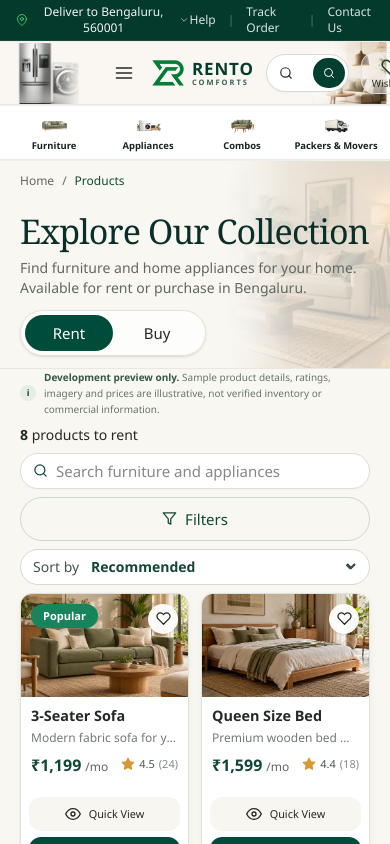
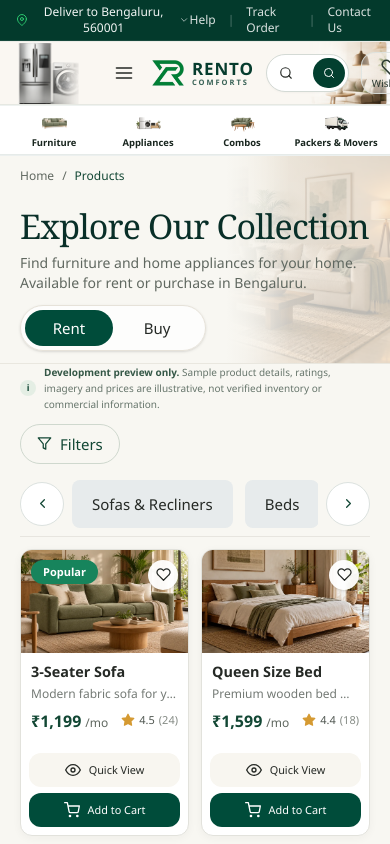
Before and after one commit to Yashwanth1228/Rento-Comforts, a Next.js app: page /products in a window 390 px wide. Shown: the top 844 px of the page. Built offline with nearby package versions, Linux system fonts and the light colour scheme.

Commit message:
filter menu changes

```diff
--- a/app/globals.css
+++ b/app/globals.css
@@ -828,7 +828,7 @@ button:focus-visible, a:focus-visible, input:focus-visible { outline: 3px solid
 .cart-action__count { position: absolute; top: -7px; right: -10px; min-width: 17px; height: 17px; display: inline-flex; align-items: center; justify-content: center; padding-inline: 3px; border-radius: 999px; background: var(--brand-green); color: #fff; font-size: .58rem; font-weight: 750; line-height: 1; }
 .menu-toggle, .mobile-search-toggle { display: none; }
 .category-navigation { position: relative; z-index: 65; background: rgb(255 255 255 / 76%); border-top: 1px solid rgb(18 71 52 / 7%); border-bottom: 1px solid rgb(18 71 52 / 10%); }
-.category-navigation__inner { min-height: 62px; display: flex; align-items: stretch; justify-content: center; gap: clamp(15px, 3vw, 50px); }
+.category-navigation__inner { min-height: 54px; display: flex; align-items: stretch; justify-content: center; gap: clamp(15px, 3vw, 50px); }
 .category-navigation__tab { position: relative; min-width: 170px; display: flex; align-items: center; justify-content: center; gap: 13px; padding: 0 15px; border: 0; border-radius: 13px 13px 0 0; background: transparent; color: #18251e; cursor: pointer; font-size: .86rem; font-weight: 730; transition: background-color 150ms ease, color 150ms ease; }
 .category-navigation__image { width: 38px; height: 30px; flex: 0 0 38px; object-fit: contain; }
 .category-navigation__chevron { width: 15px; height: 15px; transition: transform 150ms ease; }
@@ -890,7 +890,7 @@ button:focus-visible, a:focus-visible, input:focus-visible { outline: 3px solid
   .menu-toggle { grid-column: 5; width: 40px; height: 42px; display: inline-grid; place-items: center; border: 0; background: transparent; color: var(--deep-forest); cursor: pointer; }
   .menu-toggle svg { width: 22px; height: 22px; }
   .mobile-search-toggle { display: none; }
-  .category-navigation__inner { min-height: 56px; justify-content: center; gap: 6px; }
+  .category-navigation__inner { min-height: 50px; justify-content: center; gap: 6px; }
   .category-navigation__tab { min-width: 0; flex: 1; gap: 9px; font-size: .8rem; }
   .mega-menu { width: min(100% - 44px, 900px); }
   .mega-menu__groups { grid-template-columns: repeat(3, minmax(0, 1fr)); }
@@ -937,7 +937,7 @@ button:focus-visible, a:focus-visible, input:focus-visible { outline: 3px solid
   .header-actions button, .header-actions a { width: 31px; min-height: 38px; }
   .header-actions svg { width: 19px; height: 19px; }
   .menu-toggle { grid-area: toggle; width: 34px; height: 38px; }
-  .category-navigation__inner { width: 100%; min-height: 53px; gap: 2px; padding-inline: 8px; }
+  .category-navigation__inner { width: 100%; min-height: 48px; gap: 2px; padding-inline: 8px; }
   .category-navigation__tab { flex-direction: column; gap: 2px; padding: 4px 2px; font-size: .59rem; line-height: 1.15; }
   .category-navigation__image { width: 25px; height: 19px; flex-basis: 25px; }
   .category-navigation__chevron { display: none; }
@@ -1485,6 +1485,8 @@ button:focus-visible, a:focus-visible, input:focus-visible { outline: 3px solid
   .catalogue-product-grid--filters-shown { grid-template-columns: repeat(3, minmax(0, 1fr)) !important; }
   .catalogue-product-grid--filters-hidden { grid-template-columns: repeat(4, minmax(0, 1fr)) !important; }
 }
+.catalogue-subcategory-scroll { scrollbar-width: none; -ms-overflow-style: none; }
+.catalogue-subcategory-scroll::-webkit-scrollbar { display: none; }
 
 /* Keep the complete three-layer site navigation together while scrolling. */
 .site-header {
--- a/components/product-catalogue.jsx
+++ b/components/product-catalogue.jsx
@@ -3,7 +3,7 @@
 import { useEffect, useMemo, useRef, useState } from "react";
 import Image from "next/image";
 import Link from "next/link";
-import { FiChevronDown, FiChevronLeft, FiChevronRight, FiFilter, FiSearch, FiX } from "react-icons/fi";
+import { FiChevronDown, FiChevronLeft, FiChevronRight, FiFilter, FiX } from "react-icons/fi";
 import { ProductCard } from "@/components/rental-product-card";
 
 const categoryFamilies = [
@@ -141,7 +141,9 @@ export function ProductCatalogue({ products = [], initialParams = {}, isDevelopm
   const [filters, setFilters] = useState(() => readInitialFilters(initialParams));
   const [mobileFiltersOpen, setMobileFiltersOpen] = useState(false);
   const [desktopFiltersVisible, setDesktopFiltersVisible] = useState(true);
+  const [siteHeaderHeight, setSiteHeaderHeight] = useState(0);
   const dialogRef = useRef(null);
+  const subcategoryListRef = useRef(null);
   const visibleProducts = useMemo(() => {
     const modeProducts = products.filter((product) => product.mode === filters.mode);
     const matched = modeProducts.filter((product) => {
@@ -188,7 +190,28 @@ export function ProductCatalogue({ products = [], initialParams = {}, isDevelopm
     return () => window.removeEventListener("popstate", restoreFromUrl);
   }, []);
 
+  useEffect(() => {
+    const header = document.querySelector(".site-header");
+    if (!header) return;
+    const updateHeaderHeight = () => setSiteHeaderHeight(header.getBoundingClientRect().height);
+    updateHeaderHeight();
+    window.addEventListener("resize", updateHeaderHeight);
+    const observer = typeof ResizeObserver !== "undefined" ? new ResizeObserver(updateHeaderHeight) : null;
+    observer?.observe(header);
+    return () => {
+      window.removeEventListener("resize", updateHeaderHeight);
+      observer?.disconnect();
+    };
+  }, []);
+
   const hasActiveFilters = filters.category !== "all" || filters.subcategory || filters.query || filters.minPrice || filters.maxPrice;
+  const subcategoryOptions = [...new Map(products
+    .filter((product) => product.mode === filters.mode)
+    .filter((product) => filters.category === "all" || familyFor(product) === filters.category)
+    .map((product) => {
+      const id = slugify(product.category);
+      return [id, { id, label: categoryDisplayNames[id] || product.category }];
+    }))];
 
   return (
     <main className="min-h-[60vh] bg-[#F8F7F2] pb-16">
@@ -220,6 +243,34 @@ export function ProductCatalogue({ products = [], initialParams = {}, isDevelopm
           </aside>
         )}
 
+        <div style={{ top: `${siteHeaderHeight}px` }} className="sticky z-40 mb-3 grid min-w-0 grid-cols-1 items-center gap-3 border-b border-[#e7e5df] bg-[#F8F7F2] py-1 lg:grid-cols-[272px_minmax(0,1fr)] lg:gap-6" aria-label="Catalogue controls">
+          <div className="flex min-w-0 items-center">
+            <button type="button" onClick={() => setDesktopFiltersVisible((visible) => !visible)} aria-expanded={desktopFiltersVisible} aria-controls={desktopFiltersVisible ? "catalogue-filter-sidebar" : undefined} className="hidden min-h-10 shrink-0 items-center gap-1.5 rounded-md px-0 text-lg font-extrabold text-[#124734] hover:bg-[#E9F1E9] focus-visible:outline-2 focus-visible:outline-offset-2 focus-visible:outline-[#017F36] lg:inline-flex">
+              {desktopFiltersVisible ? <><span>Hide filters</span><FiChevronRight aria-hidden="true" /></> : <><span>Show filters</span><FiChevronLeft aria-hidden="true" /></>}
+            </button>
+            <button type="button" onClick={() => setMobileFiltersOpen(true)} className="inline-flex min-h-10 shrink-0 items-center justify-center gap-2 rounded-full border border-[#cfd8ce] px-4 text-sm font-semibold text-[#124734] lg:hidden"><FiFilter aria-hidden="true" />Filters{hasActiveFilters && <span className="grid size-5 place-items-center rounded-full bg-[#017F36] text-xs text-white">•</span>}</button>
+          </div>
+          <div className="flex min-w-0 items-center gap-2 lg:col-start-2 lg:row-start-1" aria-label="Product subcategories">
+            <button type="button" aria-label="Show previous subcategories" aria-controls="product-subcategory-list" onClick={() => {
+              const list = subcategoryListRef.current;
+              if (!list) return;
+              const reduceMotion = window.matchMedia("(prefers-reduced-motion: reduce)").matches;
+              list.scrollBy({ left: -Math.max(200, list.clientWidth * 0.75), behavior: reduceMotion ? "instant" : "smooth" });
+            }} className="grid size-11 shrink-0 place-items-center rounded-full border border-[#dce2df] bg-white text-[#124734] hover:bg-[#E9F1E9] focus-visible:outline-2 focus-visible:outline-offset-2 focus-visible:outline-[#017F36]"><FiChevronLeft aria-hidden="true" /></button>
+            <div ref={subcategoryListRef} id="product-subcategory-list" className="catalogue-subcategory-scroll flex min-w-0 flex-1 items-center gap-3 overflow-hidden py-1">
+              {subcategoryOptions.map(([id, option]) => (
+                <button key={id} type="button" aria-pressed={filters.subcategory === id} onClick={() => updateFilters({ ...filters, subcategory: filters.subcategory === id ? "" : id }, true)} className={`min-h-12 shrink-0 rounded-xl px-5 text-base font-medium transition-colors focus-visible:outline-2 focus-visible:outline-offset-2 focus-visible:outline-[#017F36] ${filters.subcategory === id ? "bg-[#dff3f8] font-semibold text-[#007d9a]" : "bg-[#e7ebec] text-[#252925] hover:bg-[#dce4e5]"}`}>{option.label}</button>
+              ))}
+            </div>
+            <button type="button" aria-label="Show more subcategories" aria-controls="product-subcategory-list" onClick={() => {
+              const list = subcategoryListRef.current;
+              if (!list) return;
+              const reduceMotion = window.matchMedia("(prefers-reduced-motion: reduce)").matches;
+              list.scrollBy({ left: Math.max(200, list.clientWidth * 0.75), behavior: reduceMotion ? "instant" : "smooth" });
+            }} className="grid size-11 shrink-0 place-items-center rounded-full border border-[#dce2df] bg-white text-[#124734] hover:bg-[#E9F1E9] focus-visible:outline-2 focus-visible:outline-offset-2 focus-visible:outline-[#017F36]"><FiChevronRight aria-hidden="true" /></button>
+          </div>
+        </div>
+
         <div className="flex flex-col gap-4 lg:flex-row lg:items-start lg:gap-6">
           <aside id="catalogue-filter-sidebar" className={`${desktopFiltersVisible ? "hidden lg:block" : "hidden"} w-[272px] min-w-0 shrink-0 rounded-xl border border-[#e7e5df] bg-white p-3.5 shadow-[0_2px_8px_rgba(37,41,37,.035)]`} aria-label="Product filters">
             <div className="mb-3 flex items-center justify-between border-b border-[#eceae3] pb-3 text-[#124734]"><div className="flex items-center gap-2"><FiFilter aria-hidden="true" /><h2 className="text-[15px] font-semibold">Filters</h2></div><button type="button" onClick={clearFilters} className="text-xs font-semibold text-[#017F36] hover:underline focus-visible:outline-2 focus-visible:outline-offset-2 focus-visible:outline-[#017F36]">Clear All</button></div>
@@ -227,25 +278,6 @@ export function ProductCatalogue({ products = [], initialParams = {}, isDevelopm
           </aside>
 
           <section className="min-w-0 flex-1" aria-label={`${filters.mode === "rent" ? "Rental" : "Purchase"} products`}>
-            <div className="mb-2 flex flex-col gap-2 sm:flex-row sm:items-center sm:justify-end">
-              <button type="button" onClick={() => setDesktopFiltersVisible((visible) => !visible)} aria-expanded={desktopFiltersVisible} aria-controls={desktopFiltersVisible ? "catalogue-filter-sidebar" : undefined} className="hidden min-h-9 shrink-0 items-center gap-1.5 rounded-md px-2 text-sm font-medium text-[#124734] hover:bg-[#E9F1E9] focus-visible:outline-2 focus-visible:outline-offset-2 focus-visible:outline-[#017F36] lg:inline-flex">
-                {desktopFiltersVisible ? <><span>Hide filters</span><FiChevronLeft aria-hidden="true" /></> : <><span>Show filters</span><FiChevronRight aria-hidden="true" /></>}
-              </button>
-              <p className="mr-auto text-sm font-medium text-[#252925]" aria-live="polite"><strong className="font-semibold">{visibleProducts.length}</strong> {visibleProducts.length === 1 ? "product" : "products"} {filters.mode === "rent" ? "to rent" : "to buy"}</p>
-              <form className="flex min-h-9 w-full min-w-0 items-center gap-2 rounded-full border border-[#deddd5] bg-white px-3 shadow-[0_1px_3px_rgba(37,41,37,.025)] sm:w-[min(22vw,240px)]" role="search" onSubmit={(event) => { event.preventDefault(); updateFilters(filters, true); }}>
-                <FiSearch aria-hidden="true" className="shrink-0 text-[#124734]" />
-                <label className="sr-only" htmlFor="catalogue-search">Search products</label>
-                <input id="catalogue-search" type="search" value={filters.query} onChange={(event) => updateFilters({ ...filters, query: event.target.value }, true)} placeholder="Search furniture and appliances" className="min-w-0 flex-1 bg-transparent text-sm text-[#252925] outline-none placeholder:text-[#858a84]" />
-                {filters.query && <button type="button" aria-label="Clear search" onClick={() => updateFilters({ ...filters, query: "" }, true)} className="rounded-full p-1 text-[#606860] hover:bg-[#e9e8e0]"><FiX aria-hidden="true" /></button>}
-              </form>
-              <button type="button" onClick={() => setMobileFiltersOpen(true)} className="inline-flex min-h-11 items-center justify-center gap-2 rounded-full border border-[#cfd8ce] px-4 text-sm font-semibold text-[#124734] lg:hidden"><FiFilter aria-hidden="true" />Filters{hasActiveFilters && <span className="grid size-5 place-items-center rounded-full bg-[#017F36] text-xs text-white">•</span>}</button>
-              <label className="flex min-h-9 items-center gap-2 rounded-full border border-[#d8d8d2] bg-white px-3 text-sm text-[#46534a]">
-                <span className="whitespace-nowrap">Sort by</span><span className="sr-only">Sort products</span>
-                <select aria-label="Sort products" value={filters.sort} onChange={(event) => updateFilters({ ...filters, sort: event.target.value })} className="min-w-0 flex-1 bg-transparent font-semibold text-[#124734] outline-none">
-                  <option value="recommended">Recommended</option><option value="price-asc">Price: Low to High</option><option value="price-desc">Price: High to Low</option><option value="name-asc">Name: A to Z</option>
-                </select><FiChevronDown aria-hidden="true" className="pointer-events-none -ml-6" />
-              </label>
-            </div>
 
             {hasActiveFilters && <div className="mb-2 flex justify-end"><button type="button" onClick={clearFilters} className="text-xs font-semibold text-[#124734] underline underline-offset-4 hover:text-[#017F36]">Clear filters</button></div>}
 
```
